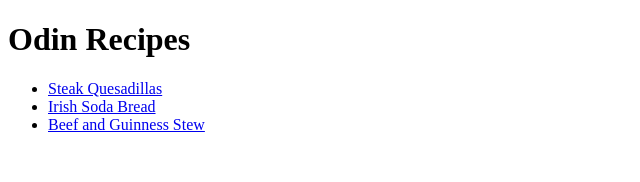
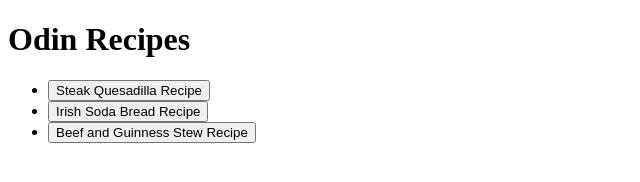
Before and after one commit to Mehtaab13/odin-recipes, a plain HTML site: page index.html in a window 1280 px wide. Shown: the whole page, without its empty margins (0-640 px from the left). Drawn offline with Linux system fonts and the light colour scheme.

Commit message:
Add link to reference sheet in head, make each recipe a button

```diff
--- a/index.html
+++ b/index.html
@@ -1,6 +1,7 @@
 <!DOCTYPE html>
 <html lang="en">
     <head>
+        <link rel="stylesheet" href="styles.css">
         <meta charset="utf-8">
         <title>Odin Recipes</title>
     </head>
@@ -8,9 +9,15 @@
     <body>
         <h1>Odin Recipes</h1>
         <ul>
-            <li><a href="recipes/steakquesadillas.html">Steak Quesadillas</a></li>
-            <li><a href="recipes/irishsodabread.html">Irish Soda Bread</a></li>
-            <li><a href="recipes/beefandguinnessstew.html">Beef and Guinness Stew</a></li>
+            <li><a href="recipes/steakquesadillas.html">
+                <button class="Steak">Steak Quesadilla Recipe</button>
+            </a></li>
+            <li><a href="recipes/irishsodabread.html">
+                <button class="Soda">Irish Soda Bread Recipe</button>
+            </a></li>
+            <li><a href="recipes/beefandguinnessstew.html">
+                <button class="Stew">Beef and Guinness Stew Recipe</button>
+            </a></li>
         </ul>
     </body>
 </html>
```
